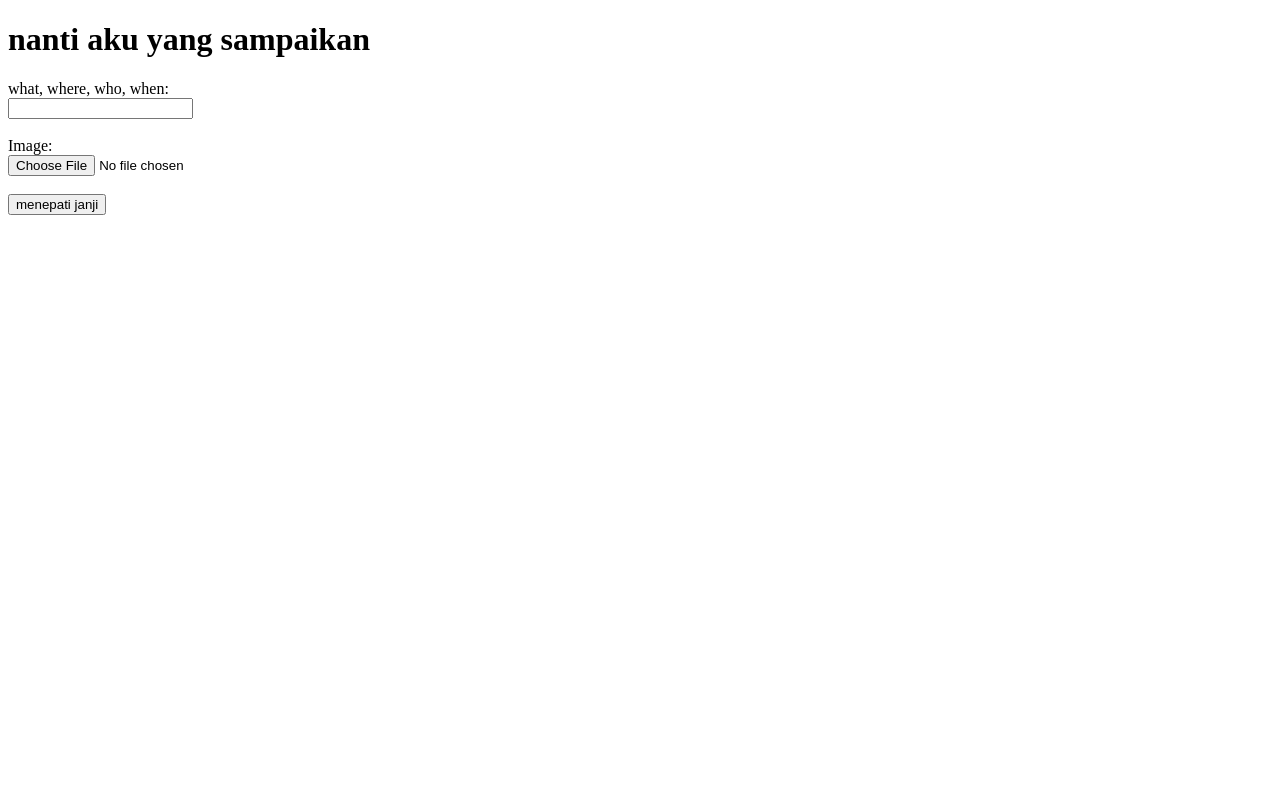
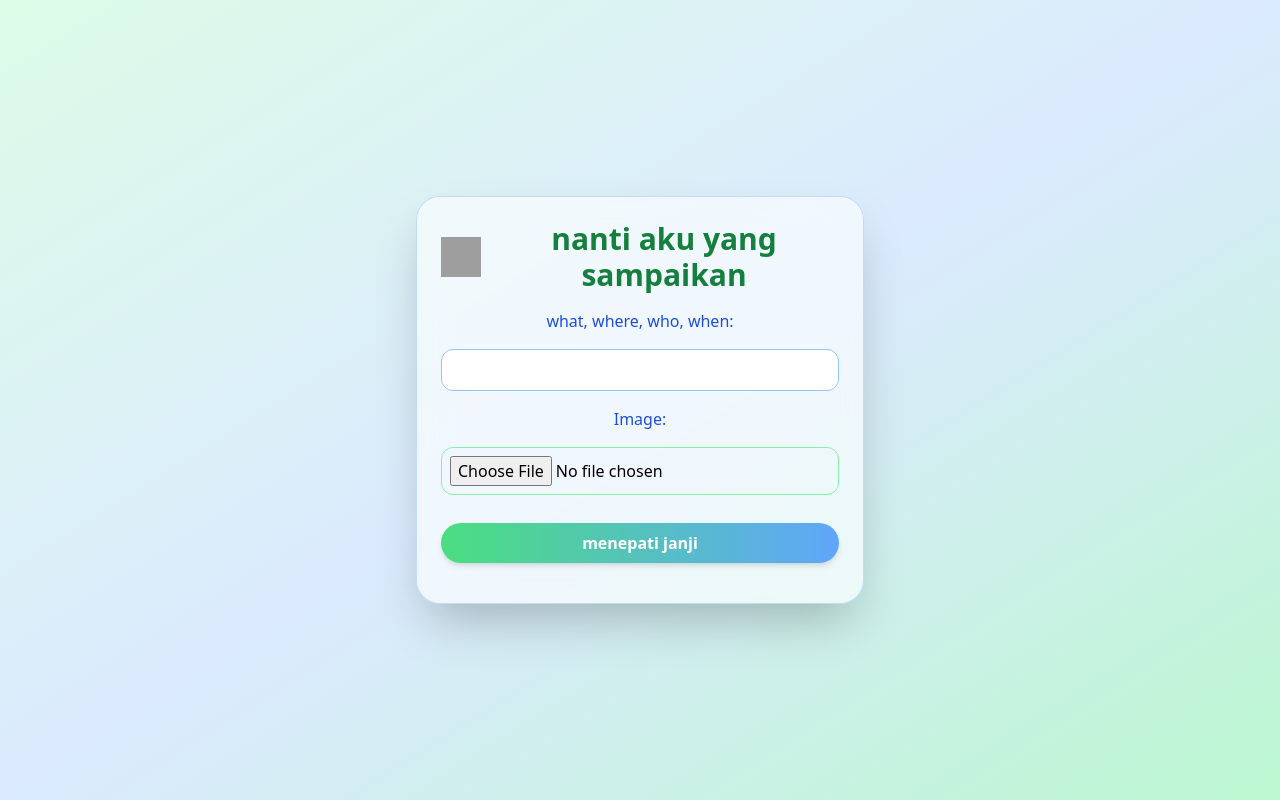
Before and after one commit to zzz-me-alwan/ouy-evol-i, a plain HTML site: page index.html in a window 1280 px wide. Drawn offline with nearby package versions, Linux system fonts and the light colour scheme; grey boxes are pictures that could not be loaded.

Commit message:
index.html

```diff
--- a/index.html
+++ b/index.html
@@ -3,21 +3,35 @@
 <head>
   <meta charset="UTF-8">
   <title>hii ❤️</title>
+  <script src="https://cdn.tailwindcss.com"></script>
   <link rel="stylesheet" href="style.css">
 </head>
-<body>
-  <h1>nanti aku yang sampaikan</h1>
-  <form id="absenForm">
-    <label>what, where, who, when:</label><br>
-    <input type="text" id="title" required><br><br>
+<body class="relative min-h-screen flex flex-col justify-center items-center text-center bg-gradient-to-br from-green-100 via-blue-100 to-green-200 overflow-hidden">
 
-    <label>Image:</label><br>
-    <input type="file" id="photo" accept="image/*" capture="environment" required><br><br>
+  <!-- Gelembung love -->
+  <div id="love-bg"></div>
 
-    <button type="submit">menepati janji</button>
-  </form>
+  <!-- Konten utama -->
+  <div class="relative z-10 p-6 bg-white/60 backdrop-blur-lg rounded-3xl shadow-2xl w-11/12 max-w-md mx-auto border border-blue-200">
+    <div class="flex justify-center items-center gap-2 mb-4">
+      <img src="https://upload.wikimedia.org/wikipedia/en/d/d1/Hello_Kitty_character_portrait.png" alt="Hello Kitty" class="w-10 h-10">
+      <h1 class="text-2xl sm:text-3xl font-bold text-green-700">nanti aku yang sampaikan</h1>
+    </div>
 
-  <p id="status"></p>
+    <form id="absenForm" class="flex flex-col gap-4">
+      <label for="title" class="font-medium text-blue-700">what, where, who, when:</label>
+      <input type="text" id="title" required class="border border-blue-300 rounded-xl p-2 focus:ring-2 focus:ring-green-400 focus:outline-none text-center">
+
+      <label for="photo" class="font-medium text-blue-700">Image:</label>
+      <input type="file" id="photo" accept="image/*" capture="environment" required class="border border-green-300 rounded-xl p-2 focus:ring-2 focus:ring-blue-400 focus:outline-none text-center">
+
+      <button type="submit" class="mt-3 bg-gradient-to-r from-green-400 to-blue-400 text-white font-semibold py-2 rounded-full shadow-md hover:scale-105 transition duration-200">
+        menepati janji
+      </button>
+    </form>
+
+    <p id="status" class="mt-4 font-medium text-green-700"></p>
+  </div>
 
   <script src="script.js"></script>
 </body>
```
